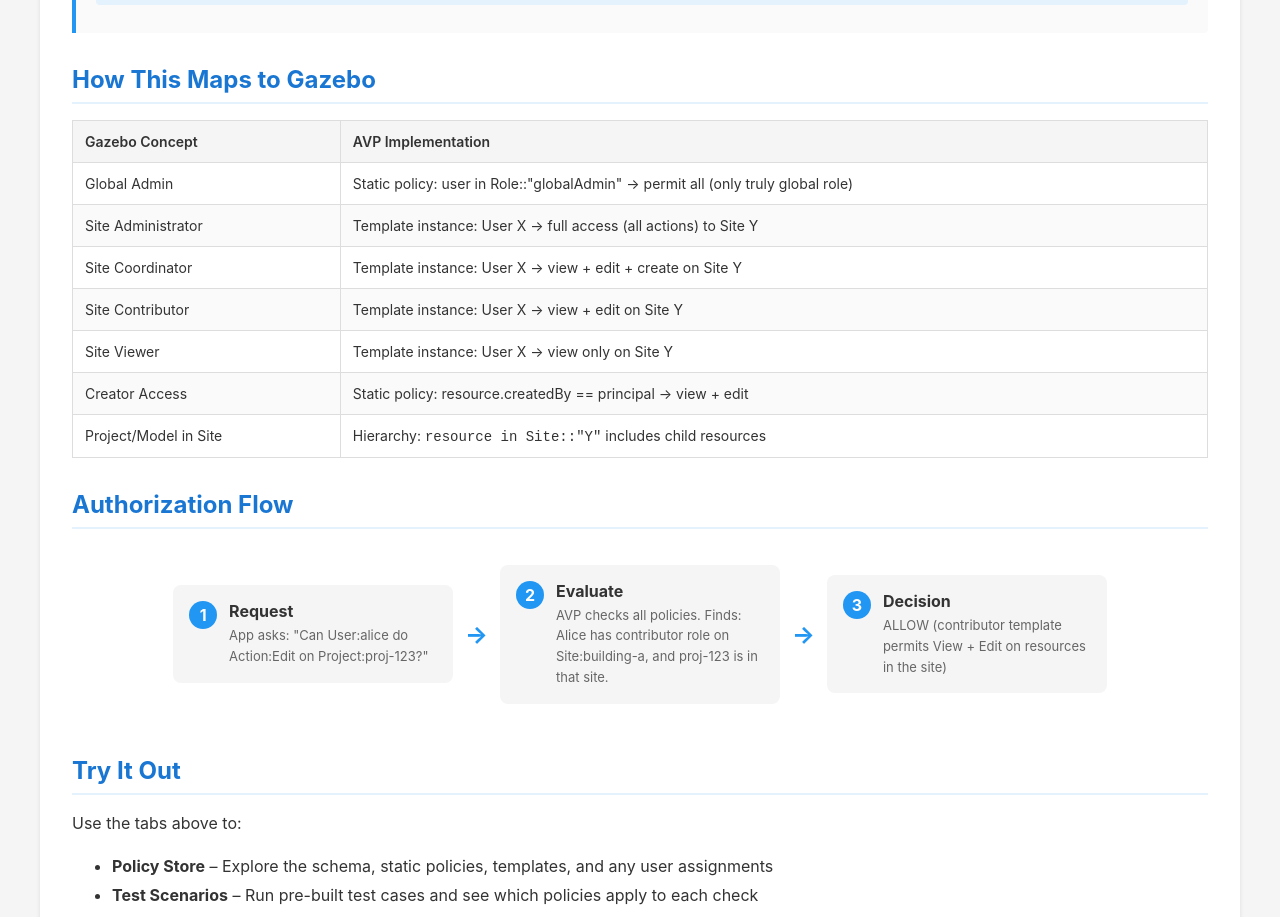
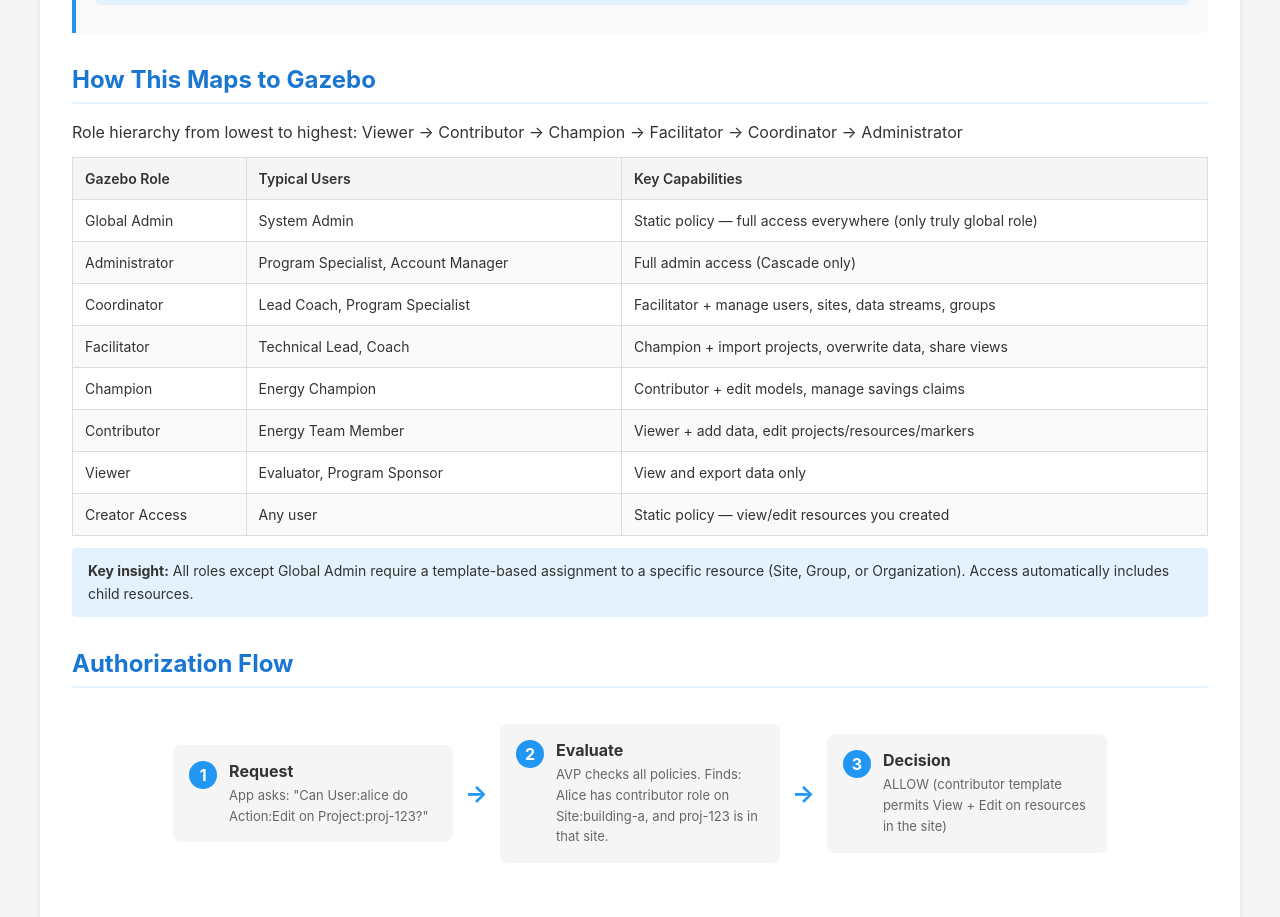
Before and after one commit to CascadeEnergy/verified-permissions-poc, a React (Vite) app in the folder packages/frontend/: page / in a window 1280 px wide. Shown: the part 3260-4177 px from the top of the page. Built offline with nearby package versions, Linux system fonts and the light colour scheme; no server answers; the HTML template or start-up script is replaced by a standard one.

Commit message:
Update scenarios and background with context from user guide

```diff
--- a/packages/frontend/src/components/Introduction.tsx
+++ b/packages/frontend/src/components/Introduction.tsx
@@ -172,44 +172,64 @@
 
       <section>
         <h2>How This Maps to Gazebo</h2>
+        <p>
+          Role hierarchy from lowest to highest: Viewer → Contributor → Champion → Facilitator → Coordinator → Administrator
+        </p>
         <table className="mapping-table">
           <thead>
             <tr>
-              <th>Gazebo Concept</th>
-              <th>AVP Implementation</th>
+              <th>Gazebo Role</th>
+              <th>Typical Users</th>
+              <th>Key Capabilities</th>
             </tr>
           </thead>
           <tbody>
             <tr>
               <td>Global Admin</td>
-              <td>Static policy: user in Role::"globalAdmin" → permit all (only truly global role)</td>
+              <td>System Admin</td>
+              <td>Static policy — full access everywhere (only truly global role)</td>
             </tr>
             <tr>
-              <td>Site Administrator</td>
-              <td>Template instance: User X → full access (all actions) to Site Y</td>
+              <td>Administrator</td>
+              <td>Program Specialist, Account Manager</td>
+              <td>Full admin access (Cascade only)</td>
             </tr>
             <tr>
-              <td>Site Coordinator</td>
-              <td>Template instance: User X → view + edit + create on Site Y</td>
+              <td>Coordinator</td>
+              <td>Lead Coach, Program Specialist</td>
+              <td>Facilitator + manage users, sites, data streams, groups</td>
             </tr>
             <tr>
-              <td>Site Contributor</td>
-              <td>Template instance: User X → view + edit on Site Y</td>
+              <td>Facilitator</td>
+              <td>Technical Lead, Coach</td>
+              <td>Champion + import projects, overwrite data, share views</td>
             </tr>
             <tr>
-              <td>Site Viewer</td>
-              <td>Template instance: User X → view only on Site Y</td>
+              <td>Champion</td>
+              <td>Energy Champion</td>
+              <td>Contributor + edit models, manage savings claims</td>
+            </tr>
+            <tr>
+              <td>Contributor</td>
+              <td>Energy Team Member</td>
+              <td>Viewer + add data, edit projects/resources/markers</td>
+            </tr>
+            <tr>
+              <td>Viewer</td>
+              <td>Evaluator, Program Sponsor</td>
+              <td>View and export data only</td>
             </tr>
             <tr>
               <td>Creator Access</td>
-              <td>Static policy: resource.createdBy == principal → view + edit</td>
-            </tr>
-            <tr>
-              <td>Project/Model in Site</td>
-              <td>Hierarchy: <code>resource in Site::"Y"</code> includes child resources</td>
+              <td>Any user</td>
+              <td>Static policy — view/edit resources you created</td>
             </tr>
           </tbody>
         </table>
+        <p className="note">
+          <strong>Key insight:</strong> All roles except Global Admin require a template-based assignment to a specific
+          resource (Site, Group, or Organization). Access automatically includes child resources.
+        </p>
       </section>
 
       <section>
--- a/packages/frontend/src/components/PolicyStoreViewer.tsx
+++ b/packages/frontend/src/components/PolicyStoreViewer.tsx
@@ -39,10 +39,11 @@
   },
 ];
 
+// Role hierarchy (lowest to highest): Viewer < Contributor < Champion < Facilitator < Coordinator < Administrator
 const POLICY_TEMPLATES = [
   {
-    name: "Site Viewer",
-    description: "Grants view access to a site and its contents",
+    name: "Viewer",
+    description: "Evaluator, Program Sponsor — View and export data only",
     code: `permit (
     principal == ?principal,
     action == Gazebo::Action::"View",
@@ -50,8 +51,8 @@
 );`,
   },
   {
-    name: "Site Contributor",
-    description: "Grants view and edit access to a site and its contents",
+    name: "Contributor",
+    description: "Energy Team Member — View + add data, edit projects/resources/markers",
     code: `permit (
     principal == ?principal,
     action in [Gazebo::Action::"View", Gazebo::Action::"Edit"],
@@ -59,8 +60,8 @@
 );`,
   },
   {
-    name: "Site Coordinator",
-    description: "Grants view, edit, and create access to a site and its contents",
+    name: "Champion",
+    description: "Energy Champion — Contributor + edit models, manage savings claims",
     code: `permit (
     principal == ?principal,
     action in [Gazebo::Action::"View", Gazebo::Action::"Edit", Gazebo::Action::"Create"],
@@ -68,8 +69,26 @@
 );`,
   },
   {
-    name: "Site Administrator",
-    description: "Grants full access to a site and its contents (including delete)",
+    name: "Facilitator",
+    description: "Technical Lead, Coach — Champion + import projects, overwrite data, share views",
+    code: `permit (
+    principal == ?principal,
+    action in [Gazebo::Action::"View", Gazebo::Action::"Edit", Gazebo::Action::"Create"],
+    resource in ?resource
+);`,
+  },
+  {
+    name: "Coordinator",
+    description: "Lead Coach, Program Specialist — Facilitator + manage users, sites, data streams",
+    code: `permit (
+    principal == ?principal,
+    action in [Gazebo::Action::"View", Gazebo::Action::"Edit", Gazebo::Action::"Create", Gazebo::Action::"Delete"],
+    resource in ?resource
+);`,
+  },
+  {
+    name: "Administrator",
+    description: "Cascade only — Full admin access to all features",
     code: `permit (
     principal == ?principal,
     action,
--- a/packages/frontend/src/components/ScenarioRunner.tsx
+++ b/packages/frontend/src/components/ScenarioRunner.tsx
@@ -39,8 +39,8 @@
     ],
   },
   {
-    name: "Roles Without Site Assignment - Denied",
-    description: "Roles like administrator, coordinator, viewer have NO global access. They require site-scoped template assignments.",
+    name: "Roles Without Assignment - Denied",
+    description: "Roles like administrator, coordinator, viewer have NO global access. They require template-based resource assignments.",
     requests: [
       { userId: "admin-2", userRoles: ["administrator"], action: "View", resourceType: "Site", resourceId: "site-1" },
       { userId: "coord-1", userRoles: ["coordinator"], action: "View", resourceType: "Site", resourceId: "site-1" },
@@ -84,10 +84,11 @@
   },
 ];
 
-// Site-scoped templates (shown for reference)
-const SITE_TEMPLATES: PolicyInfo[] = [
+// Policy templates for scoped role assignments
+// Role hierarchy (lowest to highest): Viewer < Contributor < Champion < Facilitator < Coordinator < Administrator
+const ROLE_TEMPLATES: PolicyInfo[] = [
   {
-    name: "Site Viewer Template",
+    name: "Viewer",
     type: "template",
     code: `permit (
     principal == ?principal,
@@ -96,7 +97,7 @@
 );`,
   },
   {
-    name: "Site Contributor Template",
+    name: "Contributor",
     type: "template",
     code: `permit (
     principal == ?principal,
@@ -105,7 +106,7 @@
 );`,
   },
   {
-    name: "Site Coordinator Template",
+    name: "Champion",
     type: "template",
     code: `permit (
     principal == ?principal,
@@ -114,7 +115,25 @@
 );`,
   },
   {
-    name: "Site Administrator Template",
+    name: "Facilitator",
+    type: "template",
+    code: `permit (
+    principal == ?principal,
+    action in [Gazebo::Action::"View", Gazebo::Action::"Edit", Gazebo::Action::"Create"],
+    resource in ?resource
+);`,
+  },
+  {
+    name: "Coordinator",
+    type: "template",
+    code: `permit (
+    principal == ?principal,
+    action in [Gazebo::Action::"View", Gazebo::Action::"Edit", Gazebo::Action::"Create", Gazebo::Action::"Delete"],
+    resource in ?resource
+);`,
+  },
+  {
+    name: "Administrator",
     type: "template",
     code: `permit (
     principal == ?principal,
@@ -208,19 +227,19 @@
             onClick={() => setShowTemplates(!showTemplates)}
             style={{ background: showTemplates ? "#1976d2" : "#666" }}
           >
-            {showTemplates ? "Hide" : "Show"} Site Templates
+            {showTemplates ? "Hide" : "Show"} Role Templates
           </button>
         </div>
 
         {showTemplates && (
           <div className="templates-section">
-            <h3>Site-Scoped Templates</h3>
+            <h3>Role Templates</h3>
             <p style={{ color: "#666", fontSize: "13px", marginBottom: "12px" }}>
-              These templates are used when assigning users to specific sites.
-              They're instantiated with ?principal and ?resource placeholders filled in.
+              These templates define permission levels for Gazebo roles. They can be applied to any resource
+              (Site, Region, Organization). Instantiated with ?principal and ?resource placeholders filled in.
             </p>
             <div className="policy-list">
-              {SITE_TEMPLATES.map((template, i) => (
+              {ROLE_TEMPLATES.map((template, i) => (
                 <div key={i} className="policy-card template">
                   <div className="policy-header">
                     <span className="policy-name">{template.name}</span>
```
Also changed, not shown: 2 other files (tests, documents, lock files or other folders).
